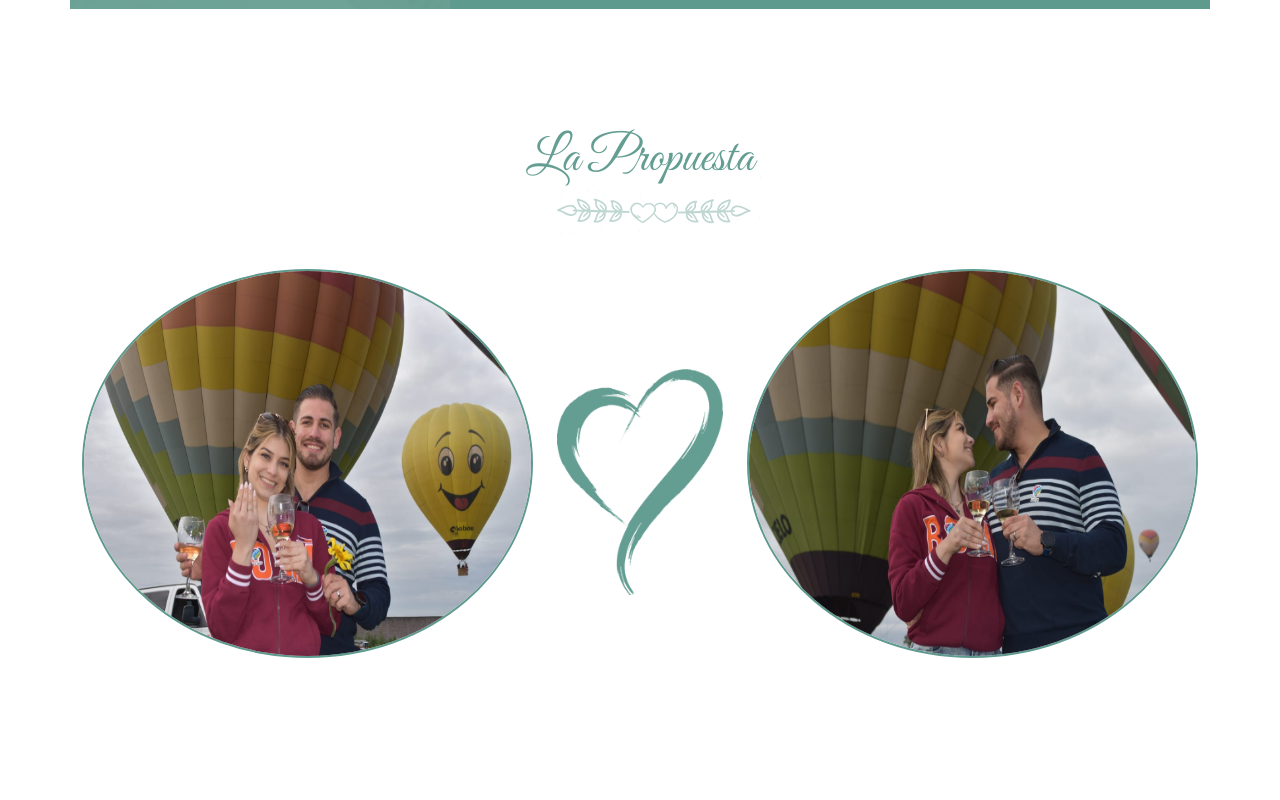
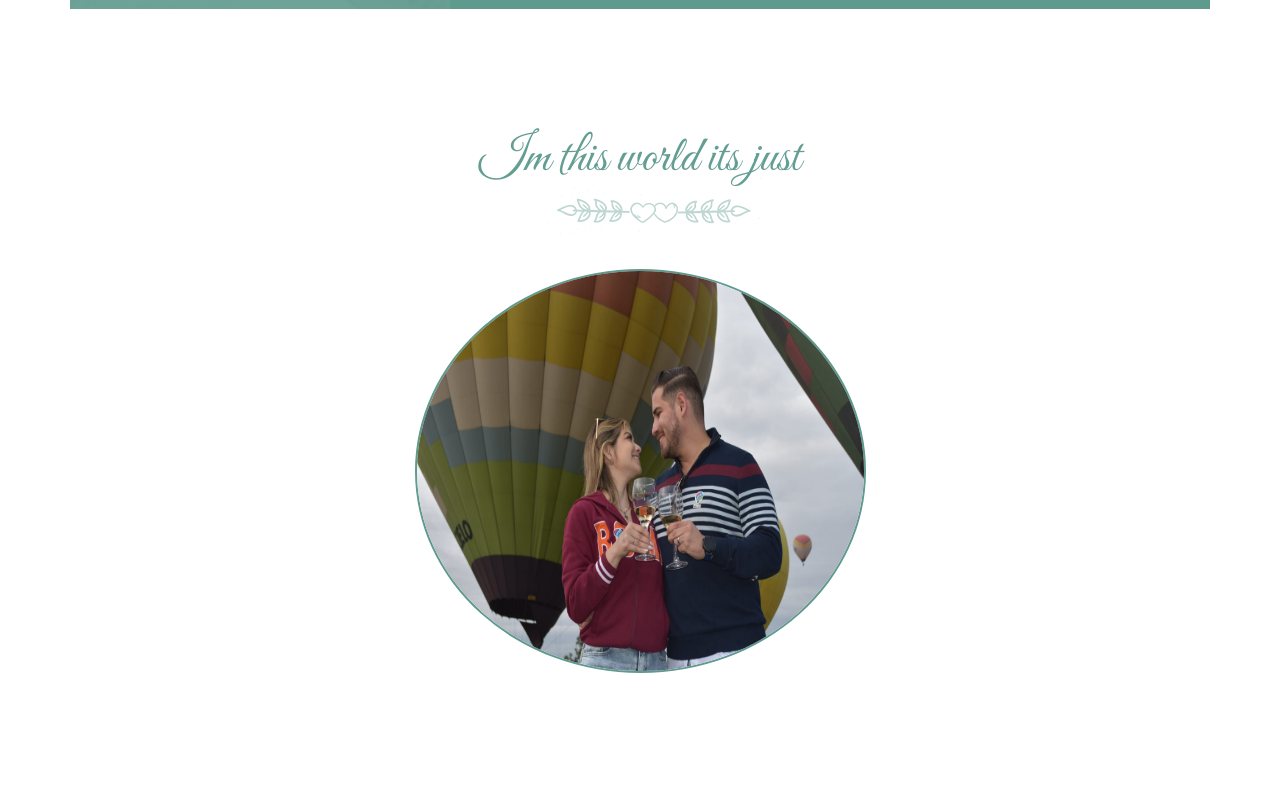
Before and after one commit to richardMembreno/lavelo, a React (Create React App) app: page / in a window 1280 px wide. Shown: the part 1200-2000 px from the top of the page. Built offline with nearby package versions, Linux system fonts and the light colour scheme; a web font is replaced by a local one.

Commit message:
cambios minimos

```diff
--- a/src/components/couple/index.js
+++ b/src/components/couple/index.js
@@ -9,23 +9,11 @@ const Couple = () => {
     return(
         <div id="couple" className="about-wrap">
             <div className="couple-area section-padding pb-70">
-                <Sectiontitle section={'La Propuesta'}/>
+                <Sectiontitle section={'Im this world its just'}/>
                 <div className="container">
                     <div className="couple-wrap">
                         <div className="row">
-                            <div className="col-lg-5 col-md-12 col-sm-12 couple-single">
-                                <div className="couple-wrap couple-wrap-2">
-                                    <div className="couple-img">
-                                        <img src={propuesta1} alt="thumb"/>
-                                    </div>
-                                </div>
-                            </div>
-                            <div className="col-lg-2 couple-single">
-                                <div className="couple-shape">
-                                   <img src={couple3} alt="shape"/>
-                                </div>
-                            </div>
-                            <div className="col-lg-5 col-md-12 col-sm-12 couple-single">
+                            <div className="col-lg-5 couple-single m-auto">
                                 <div className="couple-wrap couple-wrap-3">
                                     <div className="couple-img couple-img-2">
                                         <img src={propuesta2} alt="thumb"/>
--- a/src/components/couple/style.css
+++ b/src/components/couple/style.css
@@ -13,10 +13,17 @@
 }
 
 .couple-img img {
-    transform: scale(1.1);
-    transition: all .3s;
-    width: 450px;
-    height: 385px;
+    transform: scale(1.02);
+    transition: all .2s;
+    width: 28pc;
+    height: 25pc;
+}
+
+@media(max-width:400px){
+    .couple-img img {
+        width: 25pc;
+        height: 20pc;
+    }
 }
 
 .couple-wrap2 {
--- a/src/components/gift/index.js
+++ b/src/components/gift/index.js
@@ -2,18 +2,14 @@ import React, { Component } from "react";
 import "slick-carousel/slick/slick.css";
 import "slick-carousel/slick/slick-theme.css";
 import './style.css'
-
 
 class Gift extends Component {
   state = {
     name: '',
     email: '',
     rsvp: '',
-    events: '',
-    notes: '',
     error: {}
 }
-
 
 changeHandler = (e) => {
     const error = this.state.error;
@@ -30,9 +26,7 @@ subimtHandler = (e) => {
 
     const { name,
         email,
-        rsvp,
-        events,
-        notes, error } = this.state;
+        rsvp, error } = this.state;
 
     if (name === '') {
         error.name = "Please enter your name";
@@ -43,26 +37,17 @@ subimtHandler = (e) => {
     if (rsvp === '') {
         error.rsvp = "Select your number of rsvp";
     }
-    if (events === '') {
-        error.events = "Select your event list";
-    }
-    if (notes === '') {
-        error.notes = "Please enter your note";
-    }
-
 
     if (error) {
         this.setState({
             error
         })
     }
-    if (error.name === '' && error.email === '' && error.email === '' && error.rsvp === '' && error.events === '' && error.notes === '') {
+    if (error.name === '' && error.email === '' && error.email === '' && error.rsvp === '') {
         this.setState({
             name: '',
             email: '',
             rsvp: '',
-            events: '',
-            notes: '',
             error: {}
         })
     }
@@ -73,10 +58,9 @@ subimtHandler = (e) => {
 
 render() {
 
-    const { name,
-        email,
-        notes, error } = this.state;
+    const { name,email,rsvp, error } = this.state;
       return (
+        <div id="rsvp" class="rsvp-area">
           <div className="gift-area">
               <div className="container">
               <div className="row mb-3">
@@ -100,8 +84,8 @@ render() {
                                                 <p>{error.email ? error.email : ''}</p>
                                             </div>
                                             <div className="col-12 col-sm-12">
-                                                <textarea className="contact-textarea" value={notes} onChange={this.changeHandler} placeholder="Mensaje" name="notes"></textarea>
-                                                <p>{error.notes ? error.notes : ''}</p>
+                                                <textarea className="contact-textarea" value={rsvp} onChange={this.changeHandler} placeholder="Mensaje" name="notes"></textarea>
+                                                <p>{error.rsvp ? error.rsvp : ''}</p>
                                             </div>
                                         </div>
                                         <div className="col-12 text-center">
@@ -114,6 +98,7 @@ render() {
                     </div>
               </div>
           </div>
+        </div>
       );
     }
   }
--- a/src/components/rsvp/style.css
+++ b/src/components/rsvp/style.css
@@ -1,12 +1,12 @@
 .rsvp-area {
-    background: linear-gradient(rgba(100, 158, 147, 0.50), rgba(100, 158, 147, 0.50)), transparent url(../../images/guest/1.jpg) center center/cover no-repeat fixed;
-    padding: 100px 0;
+    background: #fff;
+    padding: 80px 0;
     position: relative;
     background-attachment: fixed;
     z-index: 1;
 }
 .rsvp-wrap {
-    background: rgba(255, 255, 255, .9);
+    background: rgba(94, 154, 142, .5);
     padding: 70px;
 }
 .rsvp-wrap .section-title h2{
@@ -32,7 +32,7 @@
 }
 
 .form-control {
-    margin-top: 20px;
+    margin-top: 15px;
     font-size: 16px;
     background: #fff;
 }
```
